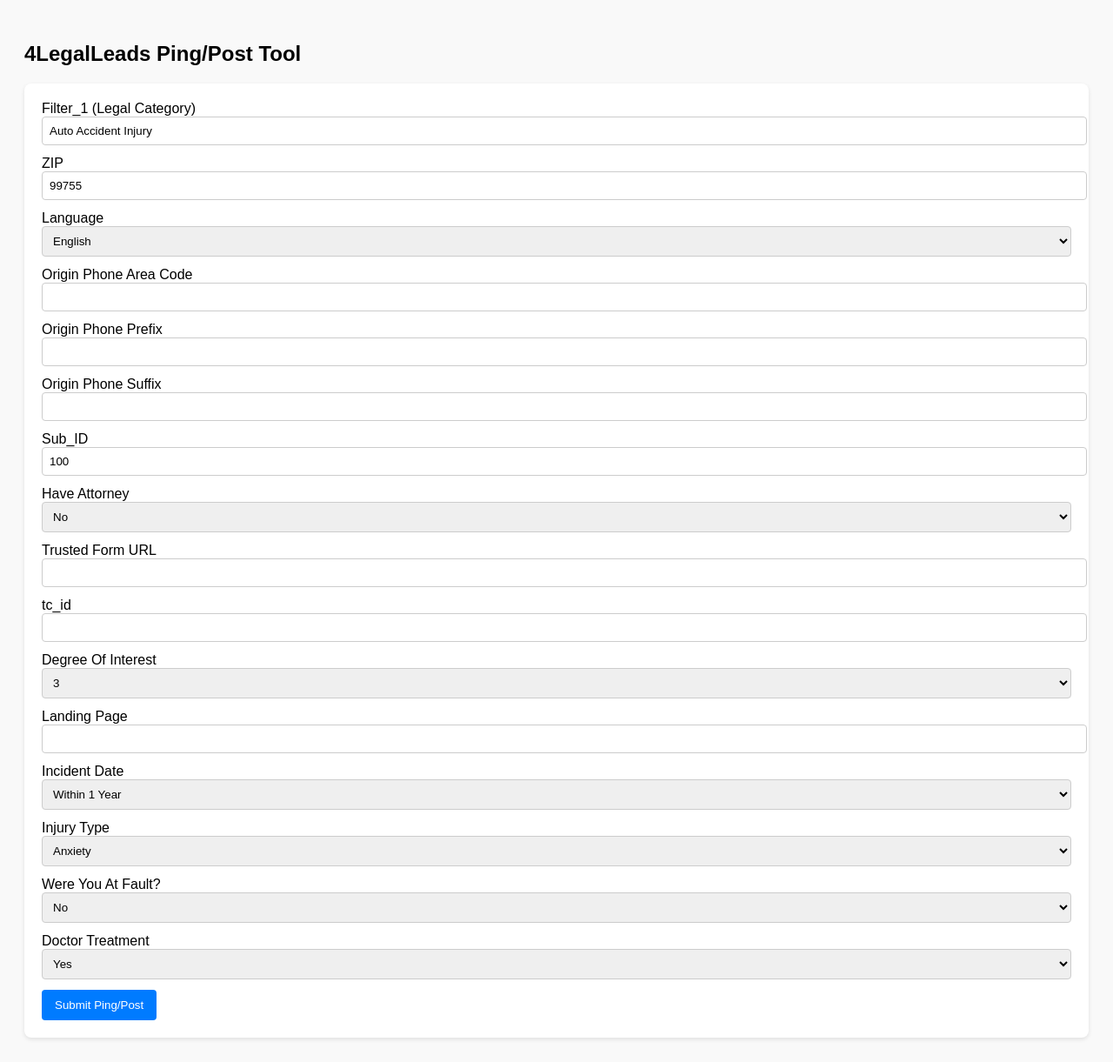
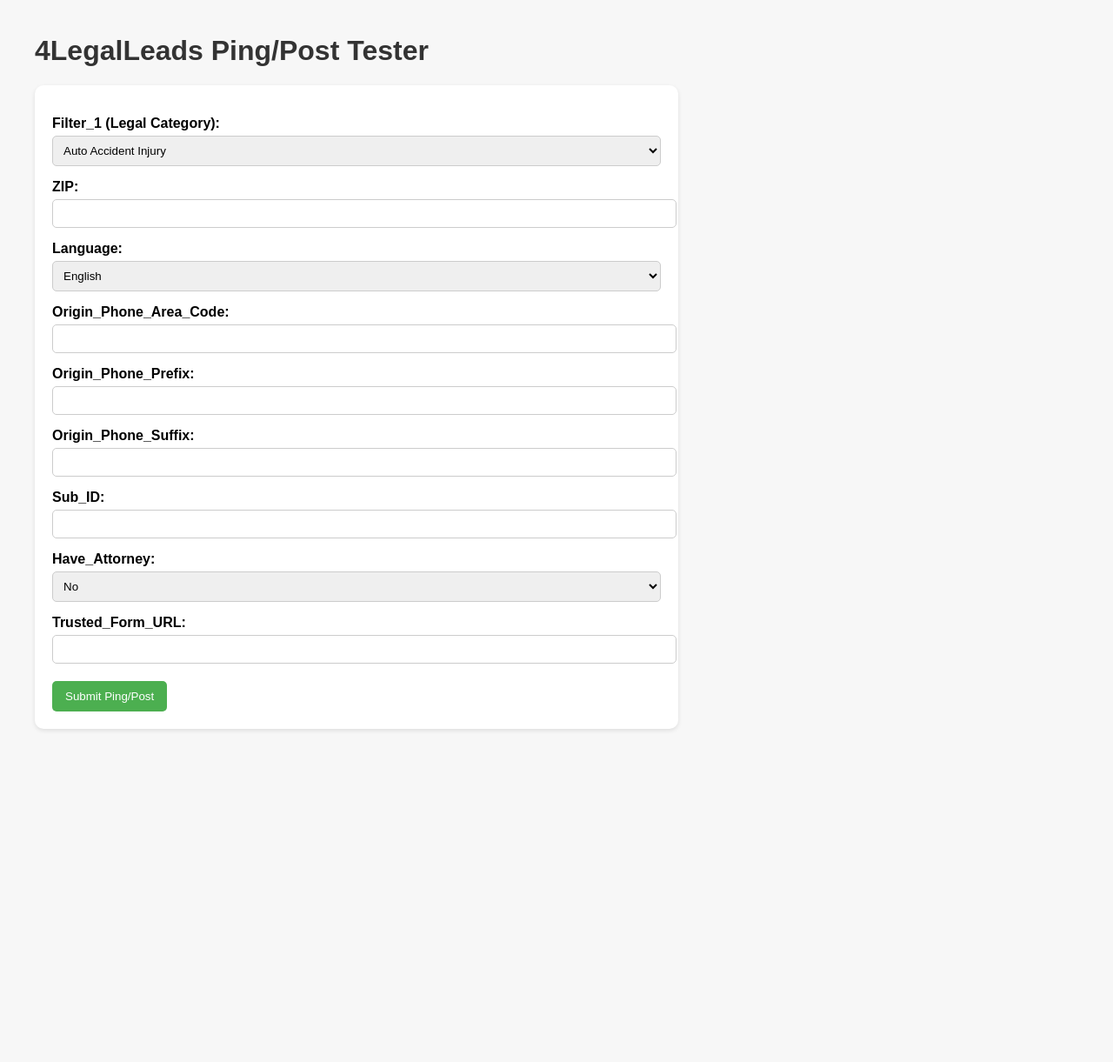
Before and after one commit to hadisatti105/4legalleads, a FastAPI app: page / in a window 1280 px wide. Shown: the whole page at 87% size. After the commit the page ends 840 px from the top, so only its background shows below. Run offline with FastAPI, Linux system fonts and the light colour scheme.

Commit message:
Final Filter_1 dropdown version

```diff
--- a/templates/index.html
+++ b/templates/index.html
@@ -1,109 +1,173 @@
-<!-- templates/index.html -->
 <!DOCTYPE html>
-<html lang="en">
+<html>
 <head>
-    <meta charset="UTF-8" />
-    <title>4LegalLeads Ping/Post Tool</title>
+    <title>4LegalLeads Ping/Post Tester</title>
     <style>
-        body { font-family: Arial, sans-serif; padding: 20px; background-color: #f9f9f9; }
-        form { background: #fff; padding: 20px; border-radius: 8px; box-shadow: 0 2px 5px rgba(0,0,0,0.1); }
-        input, select { width: 100%; padding: 8px; margin-bottom: 12px; border: 1px solid #ccc; border-radius: 4px; }
-        button { padding: 10px 15px; background: #007BFF; color: #fff; border: none; border-radius: 4px; cursor: pointer; }
-        button:hover { background: #0056b3; }
+        body {
+            font-family: Arial, sans-serif;
+            margin: 40px;
+            background-color: #f7f7f7;
+        }
+        h1 {
+            color: #333;
+        }
+        form {
+            background-color: #fff;
+            padding: 20px;
+            border-radius: 10px;
+            box-shadow: 0 2px 5px rgba(0,0,0,0.1);
+            max-width: 700px;
+        }
+        label {
+            display: block;
+            margin-top: 15px;
+            font-weight: bold;
+        }
+        input, select {
+            width: 100%;
+            padding: 8px;
+            margin-top: 5px;
+            border-radius: 5px;
+            border: 1px solid #ccc;
+        }
+        button {
+            margin-top: 20px;
+            padding: 10px 15px;
+            background-color: #4CAF50;
+            color: white;
+            border: none;
+            border-radius: 5px;
+            cursor: pointer;
+        }
+        button:hover {
+            background-color: #45a049;
+        }
+        .optional-field {
+            display: none;
+        }
     </style>
+    <script>
+        function updateCategoryFields() {
+            const selected = document.getElementById("Filter_1").value;
+            const requiredFields = document.querySelectorAll(".optional-field");
+
+            requiredFields.forEach(field => field.style.display = "none");
+
+            if (["Auto Accident Injury", "Personal Injury", "Workers Comp", "Medical Malpractice", "Product Liability"].includes(selected)) {
+                document.getElementById("Incident_Date").style.display = "block";
+                document.getElementById("Injury_Type").style.display = "block";
+                document.getElementById("Doctor_Treatment").style.display = "block";
+            }
+
+            if (selected === "Auto Accident Injury") {
+                document.getElementById("Were_You_At_Fault").style.display = "block";
+            }
+
+            if (selected === "Product Liability") {
+                document.getElementById("Incident_Date_Option_B").style.display = "block";
+            }
+        }
+    </script>
 </head>
 <body>
-    <h2>4LegalLeads Ping/Post Tool</h2>
-    <form action="/submit" method="post">
-        <label>Filter_1 (Legal Category)</label>
-        <input type="text" name="filter_1" value="Auto Accident Injury" required />
-
-        <label>ZIP</label>
-        <input type="text" name="zip_code" value="99755" required />
-
-        <label>Language</label>
-        <select name="language" required>
-            <option>English</option>
-            <option>Spanish</option>
+    <h1>4LegalLeads Ping/Post Tester</h1>
+    <form method="post" action="/submit">
+        <label for="Filter_1">Filter_1 (Legal Category):</label>
+        <select name="Filter_1" id="Filter_1" onchange="updateCategoryFields()" required>
+            <option value="Auto Accident Injury">Auto Accident Injury</option>
+            <option value="Personal Injury">Personal Injury</option>
+            <option value="Workers Comp">Workers Comp</option>
+            <option value="Medical Malpractice">Medical Malpractice</option>
+            <option value="Product Liability">Product Liability</option>
         </select>
 
-        <label>Origin Phone Area Code</label>
-        <input type="text" name="origin_phone_area_code" required />
+        <label for="ZIP">ZIP:</label>
+        <input type="text" name="ZIP" required>
 
-        <label>Origin Phone Prefix</label>
-        <input type="text" name="origin_phone_prefix" required />
-
-        <label>Origin Phone Suffix</label>
-        <input type="text" name="origin_phone_suffix" required />
-
-        <label>Sub_ID</label>
-        <input type="text" name="sub_id" value="100" required />
-
-        <label>Have Attorney</label>
-        <select name="have_attorney" required>
-            <option>No</option>
-            <option>Yes</option>
-            <option>Yes, but I want a new lawyer</option>
+        <label for="Language">Language:</label>
+        <select name="Language" required>
+            <option value="English">English</option>
+            <option value="Spanish">Spanish</option>
         </select>
 
-        <label>Trusted Form URL</label>
-        <input type="text" name="trusted_form_url" required />
+        <label for="Origin_Phone_Area_Code">Origin_Phone_Area_Code:</label>
+        <input type="text" name="Origin_Phone_Area_Code" required>
 
-        <label>tc_id</label>
-        <input type="text" name="tc_id" required />
+        <label for="Origin_Phone_Prefix">Origin_Phone_Prefix:</label>
+        <input type="text" name="Origin_Phone_Prefix" required>
 
-        <label>Degree Of Interest</label>
-        <select name="degree_of_interest" required>
-            <option>3</option>
-            <option>2</option>
-            <option>1</option>
-            <option>0</option>
+        <label for="Origin_Phone_Suffix">Origin_Phone_Suffix:</label>
+        <input type="text" name="Origin_Phone_Suffix" required>
+
+        <label for="Sub_ID">Sub_ID:</label>
+        <input type="text" name="Sub_ID" required>
+
+        <label for="Have_Attorney">Have_Attorney:</label>
+        <select name="Have_Attorney" required>
+            <option value="No">No</option>
+            <option value="Yes">Yes</option>
+            <option value="Yes, but I want a new lawyer">Yes, but I want a new lawyer</option>
         </select>
 
-        <label>Landing Page</label>
-        <input type="text" name="landing_page" required />
+        <label for="Trusted_Form_URL">Trusted_Form_URL:</label>
+        <input type="text" name="Trusted_Form_URL" required>
 
-        <label>Incident Date</label>
-        <select name="incident_date" required>
-            <option>Within 1 Year</option>
-            <option>Within 2 Years</option>
-            <option>Within 3 Years</option>
-            <option>Within 4 Years</option>
-            <option>Within 5 Years</option>
-            <option>Within 6 Years</option>
-            <option>Greater Than 6 Years</option>
-        </select>
+        <!-- OPTIONAL FIELDS -->
 
-        <label>Injury Type</label>
-        <select name="injury_type" required>
-            <option>Anxiety</option>
-            <option>Back or Neck Pain</option>
-            <option>Brain Injury</option>
-            <option>Broken Bones</option>
-            <option>Cuts and Bruises</option>
-            <option>Dog Bite</option>
-            <option>Headaches</option>
-            <option>Loss of Life</option>
-            <option>Loss of Limb</option>
-            <option>Memory Loss</option>
-            <option>No Injury</option>
-            <option>Spinal Cord Injury or Paralysis</option>
-            <option>Whiplash</option>
-            <option>Other</option>
-        </select>
+        <div class="optional-field" id="Incident_Date">
+            <label for="Incident_Date">Incident_Date (MM/DD/YYYY):</label>
+            <input type="text" name="Incident_Date">
+        </div>
 
-        <label>Were You At Fault?</label>
-        <select name="were_you_at_fault" required>
-            <option>No</option>
-            <option>Yes</option>
-            <option>Unqualified</option>
-        </select>
+        <div class="optional-field" id="Injury_Type">
+            <label for="Injury_Type">Injury_Type:</label>
+            <select name="Injury_Type">
+                <option value="">-- Select Injury Type --</option>
+                <option value="Anxiety">Anxiety</option>
+                <option value="Back or Neck Pain">Back or Neck Pain</option>
+                <option value="Brain Injury">Brain Injury</option>
+                <option value="Broken Bones">Broken Bones</option>
+                <option value="Cuts and Bruises">Cuts and Bruises</option>
+                <option value="Dog Bite">Dog Bite</option>
+                <option value="Headaches">Headaches</option>
+                <option value="Loss of Life">Loss of Life</option>
+                <option value="Loss of Limb">Loss of Limb</option>
+                <option value="Memory Loss">Memory Loss</option>
+                <option value="No Injury">No Injury</option>
+                <option value="Spinal Cord Injury or Paralysis">Spinal Cord Injury or Paralysis</option>
+                <option value="Whiplash">Whiplash</option>
+                <option value="Other">Other</option>
+            </select>
+        </div>
 
-        <label>Doctor Treatment</label>
-        <select name="doctor_treatment" required>
-            <option>Yes</option>
-            <option>No</option>
-        </select>
+        <div class="optional-field" id="Were_You_At_Fault">
+            <label for="Were_You_At_Fault">Were_You_At_Fault:</label>
+            <select name="Were_You_At_Fault">
+                <option value="No">No</option>
+                <option value="Yes">Yes</option>
+                <option value="Unqualified">Unqualified</option>
+            </select>
+        </div>
+
+        <div class="optional-field" id="Doctor_Treatment">
+            <label for="Doctor_Treatment">Doctor_Treatment:</label>
+            <select name="Doctor_Treatment">
+                <option value="Yes">Yes</option>
+                <option value="No">No</option>
+            </select>
+        </div>
+
+        <div class="optional-field" id="Incident_Date_Option_B">
+            <label for="Incident_Date_Option_B">Incident_Date_Option_B:</label>
+            <select name="Incident_Date_Option_B">
+                <option value="Less than 1 Year">Less than 1 Year</option>
+                <option value="Less than 2 Years">Less than 2 Years</option>
+                <option value="Less than 3 Years">Less than 3 Years</option>
+                <option value="Less than 4 Years">Less than 4 Years</option>
+                <option value="Less than 5 Years">Less than 5 Years</option>
+                <option value="5 or more Years">5 or more Years</option>
+            </select>
+        </div>
 
         <button type="submit">Submit Ping/Post</button>
     </form>
```
